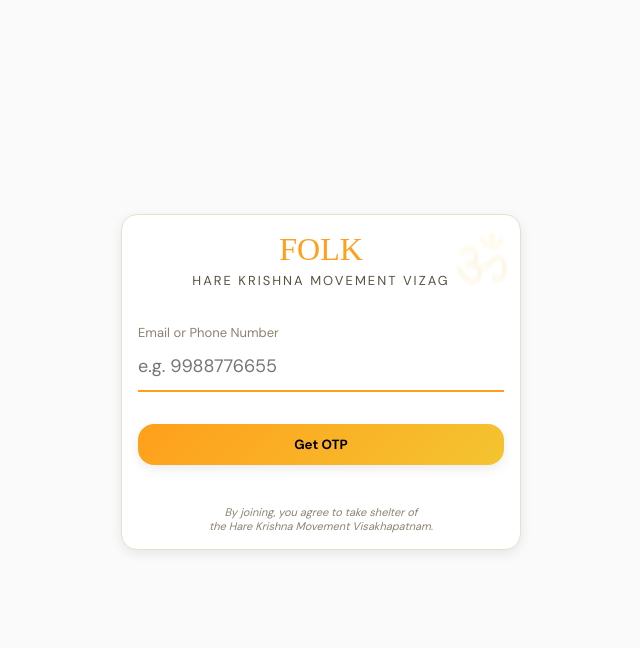
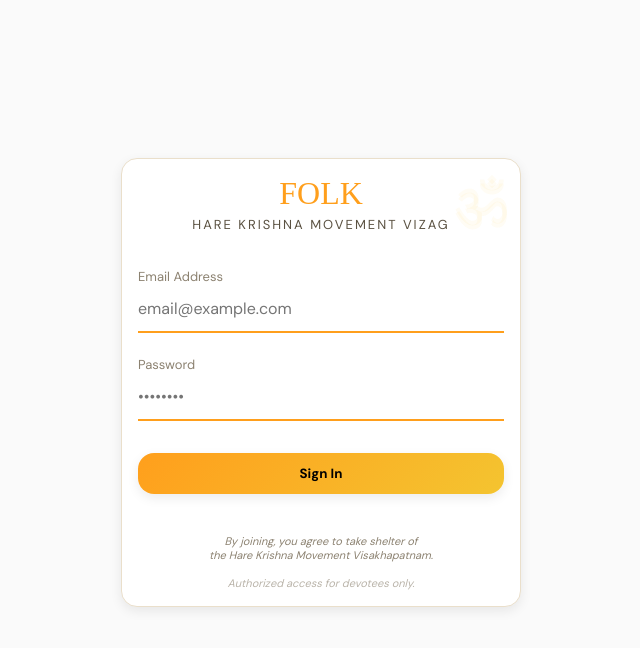
Before and after one commit to HkmVizagTech/grove-preview, a React (Vite) app: page /login in a window 1280 px wide. Shown: the top 648 px of the page, without its empty margins (319-959 px from the left). Built offline with nearby package versions, Linux system fonts and the light colour scheme; no server answers; a web font is replaced by a local one.

Commit message:
feat: switch to email/password login and remove OTP flow

```diff
--- a/src/apps/AuthApp.jsx
+++ b/src/apps/AuthApp.jsx
@@ -9,46 +9,16 @@ export default function AuthApp() {
     const { setUser } = useContext(UserContext);
     const navigate = useNavigate();
     const [identifier, setIdentifier] = useState('');
-    const [otp, setOtp] = useState('');
-    const [step, setStep] = useState(1); // 1: Identifier, 2: OTP
+    const [password, setPassword] = useState('');
     const [loading, setLoading] = useState(false);
     const [error, setError] = useState(null);
 
-    const handleRequestOTP = async () => {
-        if (!identifier) return setError("Please enter email or phone");
+    const handleLogin = async () => {
+        if (!identifier || !password) return setError("Please enter email and password");
         setLoading(true);
         setError(null);
         try {
-            await axios.post('/api/auth/otp/start', { identifier });
-            setStep(2);
-
-            // Fetch Dev OTP if in dev mode
-            if (import.meta.env.VITE_API_URL?.includes('localhost')) {
-                setTimeout(async () => {
-                    try {
-                        const res = await axios.get(`/api/dev/otp/${identifier}`);
-                        if (res.data?.otp) {
-                            alert(`DEV MODE: Your OTP is ${res.data.otp}`);
-                            setOtp(res.data.otp);
-                        }
-                    } catch (e) {
-                        console.log('Dev OTP fetch failed', e);
-                    }
-                }, 1000);
-            }
-
-        } catch (err) {
-            setError(err.response?.data?.message || "Failed to send OTP. Please try again.");
-        }
-        setLoading(false);
-    };
-
-    const handleVerifyOTP = async () => {
-        if (!otp) return setError("Please enter OTP");
-        setLoading(true);
-        setError(null);
-        try {
-            const res = await axios.post('/api/auth/otp/verify', { identifier, otp });
+            const res = await axios.post('/api/auth/login', { email: identifier, password });
             const { token, user } = res.data;
             localStorage.setItem('folk_token', token);
             setUser(user);
@@ -58,7 +28,7 @@ export default function AuthApp() {
             else if (user.role === "security") navigate("/security/scan");
             else navigate("/app/home");
         } catch (err) {
-            setError(err.response?.data?.message || "Invalid OTP. Please try again.");
+            setError(err.response?.data?.message || "Login failed. Please check your credentials.");
         }
         setLoading(false);
     };
@@ -78,38 +48,39 @@ export default function AuthApp() {
                     </div>
                 )}
 
-                {step === 1 ? (
-                    <div>
-                        <label style={{ fontSize: 13, color: C.text3 }}>Email or Phone Number</label>
+                <div>
+                    <div style={{ marginBottom: 20 }}>
+                        <label style={{ fontSize: 13, color: C.text3 }}>Email Address</label>
                         <input
-                            type="text"
-                            placeholder="e.g. 9988776655"
+                            type="email"
+                            placeholder="email@example.com"
                             value={identifier}
                             onChange={e => setIdentifier(e.target.value)}
-                            style={{ width: '100%', padding: '12px 0', border: 'none', borderBottom: `2px solid ${C.saffron}`, marginBottom: 32, fontSize: 18, background: 'transparent', outline: 'none' }}
+                            style={{ width: '100%', padding: '12px 0', border: 'none', borderBottom: `2px solid ${C.saffron}`, fontSize: 16, background: 'transparent', outline: 'none' }}
                         />
-                        <PrimaryBtn onClick={handleRequestOTP}>{loading ? 'Sending...' : 'Get OTP'}</PrimaryBtn>
                     </div>
-                ) : (
-                    <div>
-                        <div style={{ display: 'flex', justifyContent: 'space-between', alignItems: 'center', marginBottom: 8 }}>
-                            <label style={{ fontSize: 13, color: C.text3 }}>Enter 6-digit OTP</label>
-                            <button onClick={() => setStep(1)} style={{ background: 'none', border: 'none', color: C.saffron, fontSize: 12, cursor: 'pointer' }}>Change</button>
-                        </div>
+
+                    <div style={{ marginBottom: 32 }}>
+                        <label style={{ fontSize: 13, color: C.text3 }}>Password</label>
                         <input
-                            type="text"
-                            placeholder="000000"
-                            value={otp}
-                            onChange={e => setOtp(e.target.value)}
-                            style={{ width: '100%', padding: '12px 0', border: 'none', borderBottom: `2px solid ${C.saffron}`, marginBottom: 32, fontSize: 24, textAlign: 'center', letterSpacing: 8, background: 'transparent', outline: 'none' }}
+                            type="password"
+                            placeholder="••••••••"
+                            value={password}
+                            onChange={e => setPassword(e.target.value)}
+                            style={{ width: '100%', padding: '12px 0', border: 'none', borderBottom: `2px solid ${C.saffron}`, fontSize: 16, background: 'transparent', outline: 'none' }}
                         />
-                        <PrimaryBtn onClick={handleVerifyOTP}>{loading ? 'Verifying...' : 'Jai Srila Prabhupada 🙏'}</PrimaryBtn>
                     </div>
-                )}
+
+                    <PrimaryBtn onClick={handleLogin}>{loading ? 'Logging in...' : 'Sign In'}</PrimaryBtn>
+                </div>
 
                 <div style={{ marginTop: 40, fontSize: 11, color: C.text3, textAlign: 'center', fontStyle: 'italic' }}>
                     By joining, you agree to take shelter of <br />
                     the Hare Krishna Movement Visakhapatnam.
+                    <br /><br />
+                    <div style={{ opacity: 0.6 }}>
+                        Authorized access for devotees only.
+                    </div>
                 </div>
             </Card>
         </div>
```
